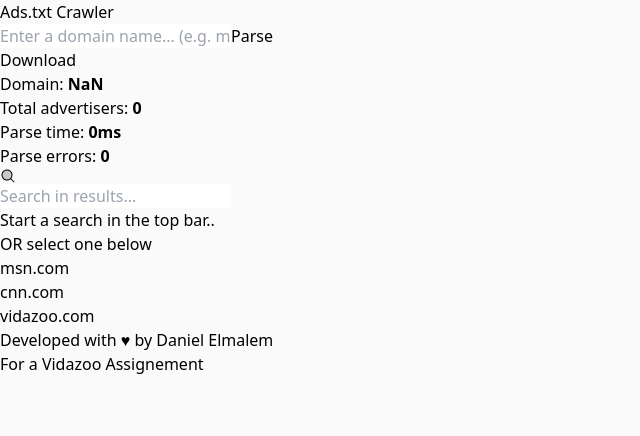
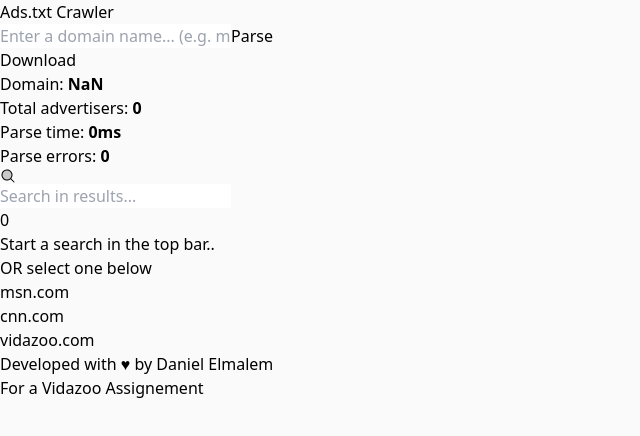
Before and after one commit to dany68/vidazoo-hw, a React (Vite) app: page / in a window 1280 px wide. Shown: the top 436 px of the page, without its empty margins (0-640 px from the left). Built offline with nearby package versions, Linux system fonts and the light colour scheme.

Commit message:
Improve search experience

```diff
--- a/src/SearchContext.tsx
+++ b/src/SearchContext.tsx
@@ -46,7 +46,7 @@
     );
 
     return (
-        <SearchContext.Provider value={{ results, setResults, parse, searchResults, setSearchTerm, errors, pending }}>
+        <SearchContext.Provider value={{ results, setResults, parse, searchResults, searchTerm, setSearchTerm, errors, pending }}>
             { children }
         </SearchContext.Provider>
     )
--- a/src/components/Header.tsx
+++ b/src/components/Header.tsx
@@ -4,7 +4,7 @@
 import { downloadJSON } from './../../utils/downloadJSON';
 
 export default function Header() {
-    const { results, setSearchTerm } = useContext(SearchContext)
+    const { results, setSearchTerm, searchResults } = useContext(SearchContext)
 
     return (
         <header className="fixed top-0 left-0 right-0 py-3 space-y-3 bg-[#161617cc]/90 backdrop-blur-sm text-white border-b-2 border-black/60">
@@ -20,9 +20,10 @@
                 <div>Total advertisers: <b>{Object.keys(results.advertiserDomains).length}</b></div>
                 <div>Parse time: <b>{results.time}ms</b></div>
                 <div>Parse errors: <b>{results.parseErrors}</b></div>
-                <div className="flex items-center gap-2">
+                <div className="relative flex items-center gap-2">
                     <svg xmlns="http://www.w3.org/2000/svg" width="16" height="16" viewBox="0 0 256 256"><g fill="currentColor"><path d="M192 112a80 80 0 1 1-80-80a80 80 0 0 1 80 80Z" opacity=".2"/><path d="m229.66 218.34l-50.06-50.06a88.21 88.21 0 1 0-11.32 11.31l50.06 50.07a8 8 0 0 0 11.32-11.32ZM40 112a72 72 0 1 1 72 72a72.08 72.08 0 0 1-72-72Z"/></g></svg>
                     <input onChange={(e) => setSearchTerm(e.target.value)} className="bg-transparent" type="text" placeholder="Search in results..." />
+                    <div className="absolute top-0 right-1 text-white font-bold">{Object.keys(searchResults).length}</div>
                 </div>
             </div>
         </header>
--- a/src/components/Table.tsx
+++ b/src/components/Table.tsx
@@ -2,7 +2,7 @@
 import SearchContext from "../SearchContext"
 
 export default function Table() {
-    const { results, setResults, parse, searchResults } = useContext(SearchContext)
+    const { results, setResults, parse, searchResults, searchTerm } = useContext(SearchContext)
     const [sortOrder, setSortOrder] = useState('asc')
 
     const sort = (fn) => {
@@ -28,6 +28,15 @@
         )
     }
 
+    if (searchTerm.length && Object.keys(searchResults).length == 0) {
+        return (
+            <div className="flex flex-col gap-6 items-center justify-center h-96">
+                <svg xmlns="http://www.w3.org/2000/svg" width="46" height="46" viewBox="0 0 256 256"><g fill="currentColor"><path d="M192 112a80 80 0 1 1-80-80a80 80 0 0 1 80 80Z" opacity=".2"/><path d="m229.66 218.34l-50.06-50.06a88.21 88.21 0 1 0-11.32 11.31l50.06 50.07a8 8 0 0 0 11.32-11.32ZM40 112a72 72 0 1 1 72 72a72.08 72.08 0 0 1-72-72Z"/></g></svg>
+                <div>No results</div>
+            </div>
+        )
+    }
+
     return (
         <table className="w-full text-sm border-separate">
             <thead className="sticky top-[90px] z-10">
```
